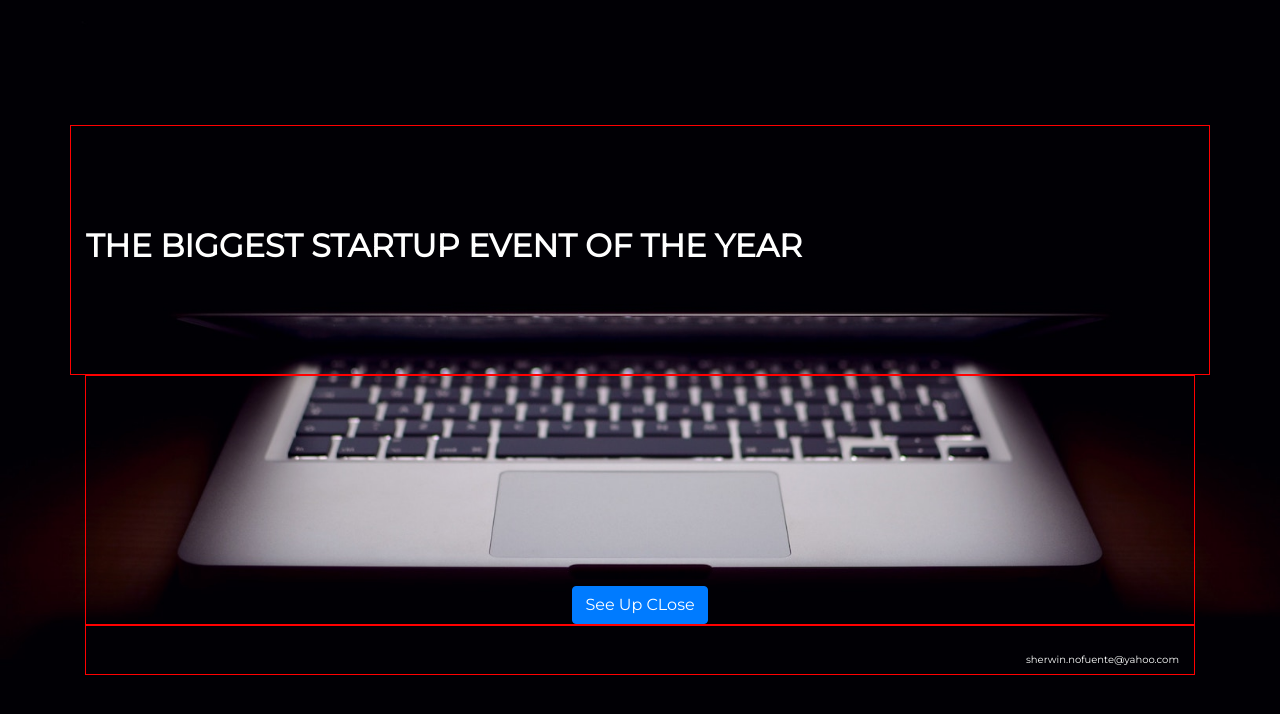
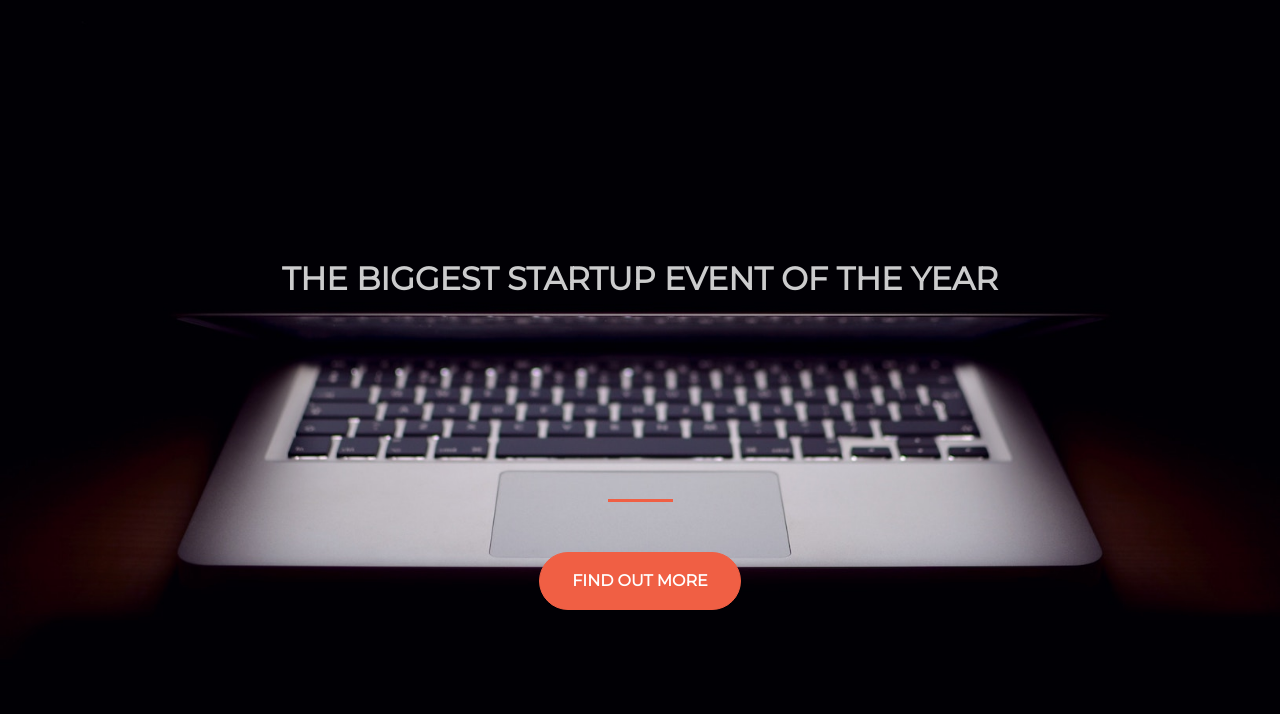
Before and after one commit to SHERNOF/shernof.github.io, a plain HTML site: page index.html in a window 1280 px wide. Drawn offline with nearby package versions, Linux system fonts and the light colour scheme.

Commit message:
Upload landing page

```diff
--- a/index.html
+++ b/index.html
@@ -12,33 +12,27 @@
 
      <link rel="stylesheet" href="https://stackpath.bootstrapcdn.com/bootstrap/4.3.1/css/bootstrap.min.css" integrity="sha384-ggOyR0iXCbMQv3Xipma34MD+dH/1fQ784/j6cY/iJTQUOhcWr7x9JvoRxT2MZw1T" crossorigin="anonymous">
     <!-- Your own stylesheet -->
-    <link rel="stylesheet" type="text/css" href="style.css">
+      <link href="style.css" rel="stylesheet">
   </head>
   <body>
     <header class="startup text-center text-white d-flex">
-    <div class="container my-auto"> <!-- <<< container makes the item centered -->
-      <div class="row">
-        <div class="colum1 col-lg-12" style="border: thin solid red">
-           <h1 class="text-uppercase faded">
+      <div class="container my-auto">
+        <div class="row">
+          <div class="col-lg-12">
+            <h1 class="text-uppercase faded">
               <strong>the biggest startup event of the year</strong>
             </h1>
-          <hr>
-        </div>
-      </div>
+            <hr>
 
-      <!-- <div class="row"> -->
-        <div class="colum2 col-lg-12" style="border: thin solid red">
-
-
-
-
-          <button class="btn btn-primary btn-xl">See Up CLose</button>
-        </div>
-        <!-- <hr> -->
-        <div class="colum3 col-lg-12" style="border: thin solid red">
+          </div>
+          <div class="col-lg-12">
+            <button class="btn btn-primary btn-xl">Find Out More</button>
+          </div>
+          <!-- <br> -->
+       <!--  <div class="col-lg-12 my-auto" height=100px style="border: thin solid red">
           <h2 style="font-size: 10px">sherwin.nofuente@yahoo.com</h2>
-        </div>
-       <!-- </div>  -->
+        </div> -->
+       </div>
     </div>
     <!-- d-flex and my-auto in every column makes the button and h1 in the center -->
     </header>
@@ -47,8 +41,5 @@
     <script src="https://cdnjs.cloudflare.com/ajax/libs/popper.js/1.14.7/umd/popper.min.js" integrity="sha384-UO2eT0CpHqdSJQ6hJty5KVphtPhzWj9WO1clHTMGa3JDZwrnQq4sF86dIHNDz0W1" crossorigin="anonymous"></script>
     <script src="https://stackpath.bootstrapcdn.com/bootstrap/4.3.1/js/bootstrap.min.js" integrity="sha384-JjSmVgyd0p3pXB1rRibZUAYoIIy6OrQ6VrjIEaFf/nJGzIxFDsf4x0xIM+B07jRM" crossorigin="anonymous"></script>
 
-   <!--  <script src="https://code.jquery.com/jquery-3.3.1.slim.min.js" integrity="sha384-q8i/X+965DzO0rT7abK41JStQIAqVgRVzpbzo5smXKp4YfRvH+8abtTE1Pi6jizo" crossorigin="anonymous"></script>
-    <script src="https://cdnjs.cloudflare.com/ajax/libs/popper.js/1.14.7/umd/popper.min.js" integrity="sha384-UO2eT0CpHqdSJQ6hJty5KVphtPhzWj9WO1clHTMGa3JDZwrnQq4sF86dIHNDz0W1" crossorigin="anonymous"></script>
-    <script src="https://stackpath.bootstrapcdn.com/bootstrap/4.3.1/js/bootstrap.min.js" integrity="sha384-JjSmVgyd0p3pXB1rRibZUAYoIIy6OrQ6VrjIEaFf/nJGzIxFDsf4x0xIM+B07jRM" crossorigin="anonymous"></script> -->
   </body>
 </html>
--- a/style.css
+++ b/style.css
@@ -2,42 +2,36 @@ body, html {
   width: 100%;
   height: 100%;
 }
-
+.row{
+  margin-top: 70px;
+}
+/*.container{
+  display: flex;
+  align-items: center;
+  justify-content: center;
+}
+*/
 body {
   font-family: 'Montserrat', sans-serif;
 }
 
-.colum1{
-
-display: flex;
-justify-content: center;
-align-items: center;
-height: 250px;
+hr {
+  max-width: 65px;
+  border-width: 3px;
+  border-color: #F05F44;
+  /*margin-top: 100px;*/
+  height: 10px;
 }
 
-.colum2{
-	height: 250px;
-	display: flex;
-	align-items: flex-end;
-	justify-content: center;
+.faded {
+  color: rgba(255, 255, 255, 0.8);
 }
 
-.colum3 {
-	/*background-color: white;*/
-	height: 50px;
-	display: flex;
-	justify-content: flex-end;
-	align-items: flex-end;
-
-}
-
-header.startup{
-	background-position: center;
-	background-image: url(header.jpg);
-	background-size: cover;
-	height: 100%;
-	width: 100%;
-
+header.startup {
+  background-position: center;
+  background-image: url("header.jpg");
+  background-size: cover;
+  height: 100%;
 }
 header.startup hr {
   margin-top: 200px;
@@ -46,18 +40,6 @@ header.startup hr {
 
 header.startup h1 {
   font-size: 2rem;
-}
-h1{
-	display: flex;
-	flex-direction: column;
-	align-content: center;
-	/*justify-content: center;
-}
-*/
-hr {
-  max-width: 65px;
-  border-width: 3px;
-  border-color: #F05F44;
 }
 
 .btn {
@@ -69,6 +51,7 @@ hr {
 
 .btn-xl {
   padding: 1rem 2rem;
+  margin-top: 10px
 }
 
 .btn-primary {
@@ -83,13 +66,5 @@ hr {
   cursor: pointer;
 }
 
-.faded {
-  color: rgba(255, 255, 255, 0.8);
-}
 
-.btn-danger:hover {
-  background-color: #ee4b08;
-  border-color: #ee4b08;
-  border-width: 8px;
-  cursor: pointer;
-}
+/*<<<< sherwin >>>>*/
```
